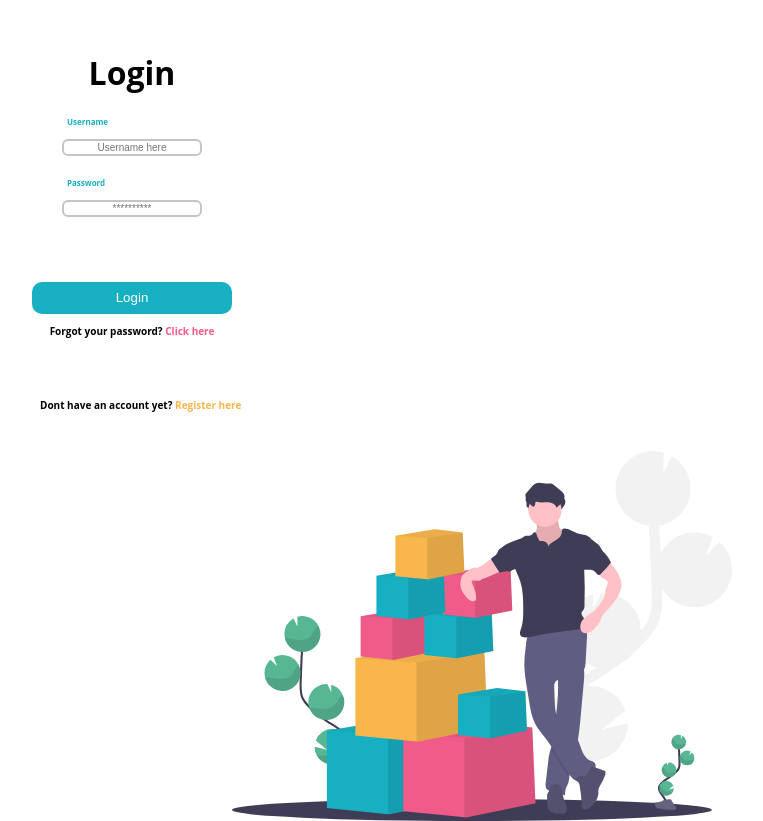
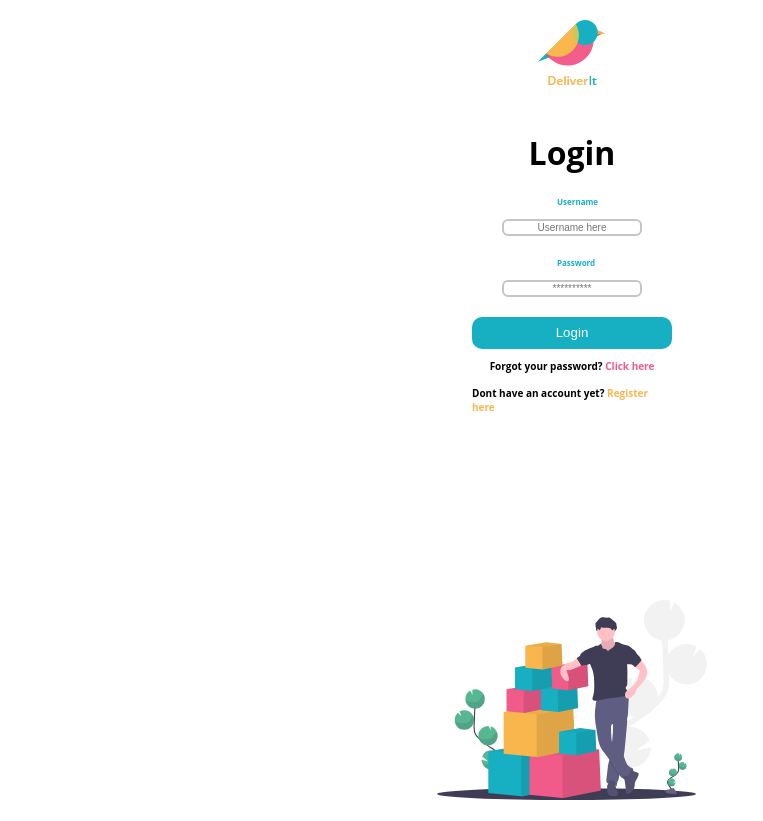
Before and after one commit to coding-hub-org/deliverit, a React (Create React App) app in the folder deliverit-frontend/: page / in a window 1280 px wide. Shown: the whole page, without its empty margins (68-831 px from the left). After the commit the page ends 800 px from the top, so only its background shows below. Built offline with nearby package versions, Linux system fonts and the light colour scheme.

Commit message:
loginSection without mediaQuery

```diff
--- a/deliverit-frontend/src/components/LoginSection/LoginSection.css
+++ b/deliverit-frontend/src/components/LoginSection/LoginSection.css
@@ -1,46 +1,56 @@
-.loginWrapper {
-  height: 800px;
-  width: 100vh;
-  background-image: url("../../assets/login-img.svg");
-  background-size: 500px;
+
+
+.LoginSection-section .LoginSection-section--loginWrapper {
+  height: 100vh;
+  width: 100vw;
   background-repeat: no-repeat;
-  background-position: right bottom;
+
+
 }
 
-.inputForm {
-  position: relative;
-  width: 300px;
-  height: 400px;
-  margin-left: 50px;
-  bottom: 0px;
-  top: 30px;
+.LoginSection-section--loginWrapper__alignDiv{
+  display:grid;
+  justify-items: center;
+  padding-top: 20px;
 }
 
-.inputForm h2 {
+/* LoginSection-section--loginWrapper__alignDiv--loginForm */
+
+.loginForm {
+  position: relative;
+  width: 200px;
+  justify-content: center;
+  align-content: center;
+
+}
+
+.loginForm h1 {
+  text-align: center;
+}
+
+.loginForm h2 {
   font-size: 8px;
   color: #17b0c3;
   text-align: left;
   margin-left: 85px;
 }
-.inputForm h3 {
+.loginForm h3 {
   font-size: 10px;
   color: black;
   text-align: center;
 }
-.inputForm h4 {
+.loginForm h4 {
   font-size: 10px;
   color: black;
   text-align: left;
-  margin-left: 58px;
-  margin-top: 60px;
 }
 
-.inputForm h4 span {
+.loginForm h4 span {
   font-size: 10px;
   color: #f8b64d;
   text-align: center;
 }
-.inputForm h3 span {
+.loginForm h3 span {
   font-size: 10px;
   color: #f05b8a;
   text-align: center;
@@ -58,9 +68,34 @@
   width: 200px;
   height: 32px;
   border-radius: 10px;
-  margin-top: 50px;
+  margin-top: 5px;
   color: white;
   background-color: #17b0c3;
   border-style: solid;
   border-color: #17b0c3;
 }
+
+ .LoginSection-section--loginWrapper__birdLogo {
+  height: 70px;
+  display: grid;
+  position: relative;
+  justify-items: center;
+  padding-top: 20px;
+
+}
+
+
+.leaningMan {
+  box-sizing: border-box;
+  height: 200px;
+ width: 100vw;
+}
+
+.leaningLogo{
+
+  position: absolute;
+  bottom:0;
+  display: grid;
+  justify-items: center;
+
+}
--- a/deliverit-frontend/src/components/LoginSection/LoginSection.js
+++ b/deliverit-frontend/src/components/LoginSection/LoginSection.js
@@ -4,9 +4,14 @@ import "./LoginSection.css";
 class Login extends Component {
   render() {
     return (
-      <div className="container">
-        <div className="loginWrapper">
-          <form className="inputForm">
+      <div className="LoginSection-section">
+        <div className="LoginSection-section--loginWrapper">
+          <div className="LoginSection-section--loginWrapper__birdLogo">
+
+            <img src={require("../../assets/logo.png")} />
+          </div>
+          <div className="LoginSection-section--loginWrapper__alignDiv ">
+            <form className="loginForm">
               <h1 id="formHeader">Login</h1>
               <h2>Username</h2>
               <input
@@ -24,13 +29,23 @@ class Login extends Component {
               />
               <button className="loginButton">Login</button>
               <h3>
-              Forgot your password?<span className="textLink"> Click here</span>
+                Forgot your password?
+                <span className="textLink"> Click here</span>
               </h3>
 
               <h4>
                 Dont have an account yet?<span> Register here</span>
               </h4>
             </form>
+
+          </div>
+          <div className="leaningLogo">
+
+          <img
+              src={require("../../assets/login-img.svg")}
+              className="leaningMan"
+            />
+        </div>
         </div>
       </div>
     );
```
Lines whose indentation alone changed are shown as unchanged.
